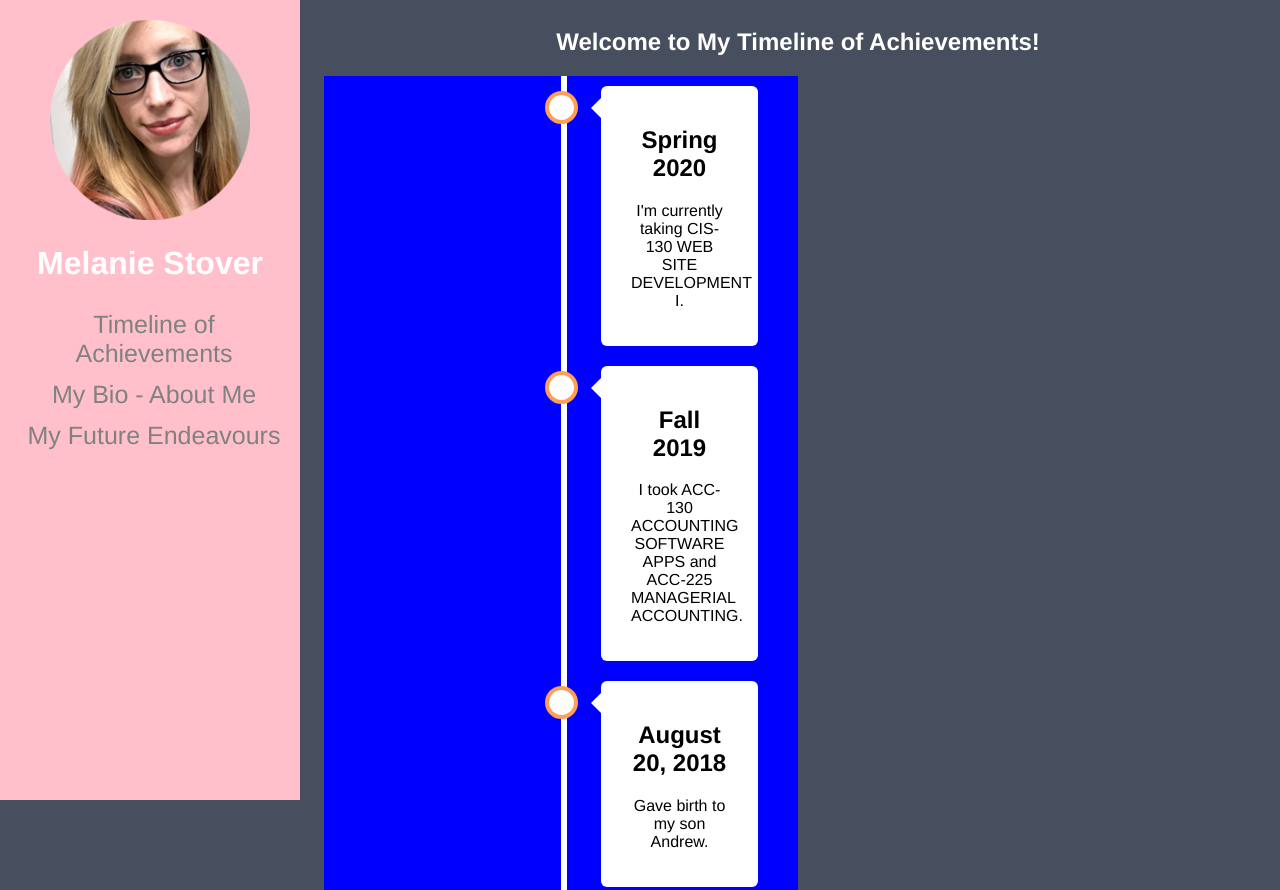
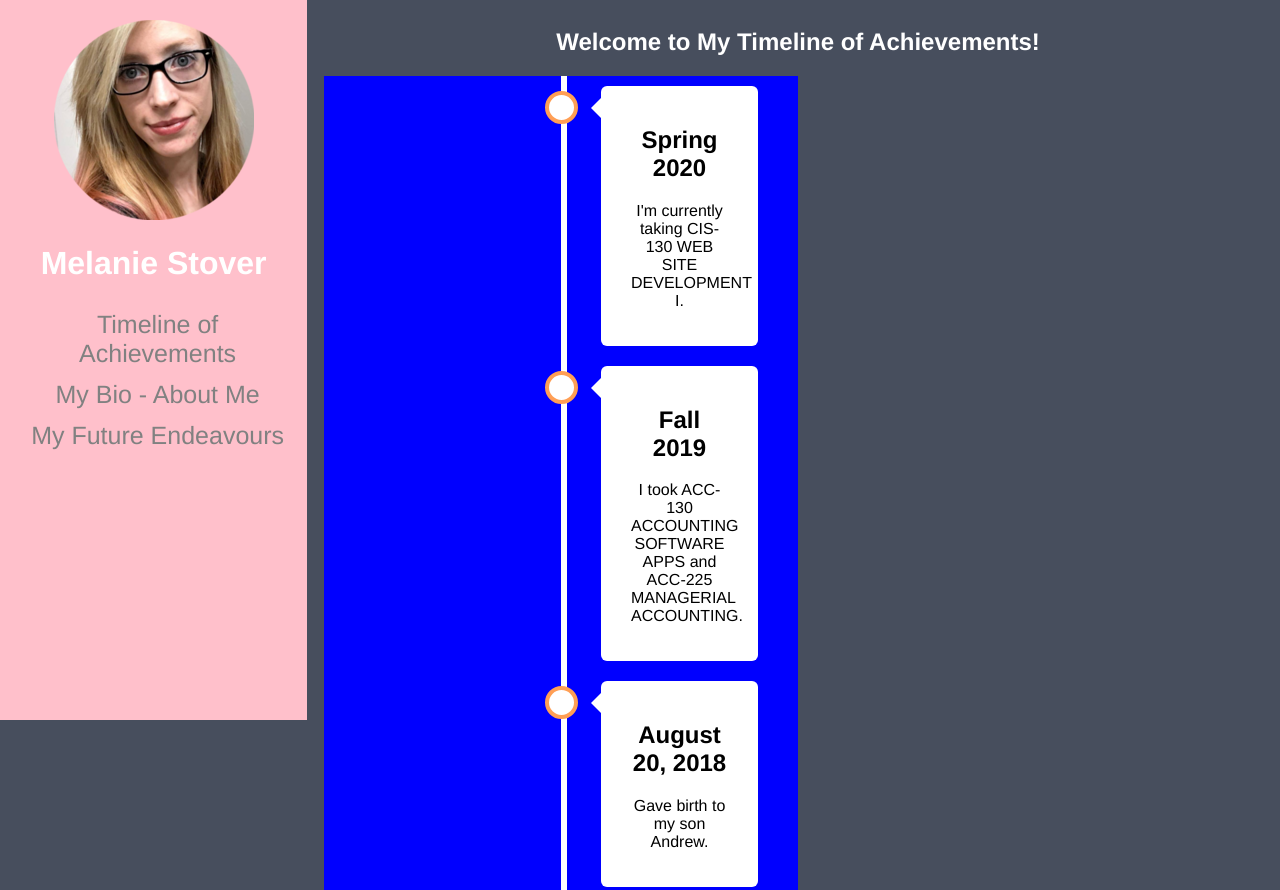
Before and after one commit to ms0686056/ms0686056.github.io, a plain HTML site: page index.html in a window 1280 px wide. Shown: the top 890 px of the page. Drawn offline with Linux system fonts and the light colour scheme.

Commit message:
edit style

```diff
--- a/style.css
+++ b/style.css
@@ -22,8 +22,9 @@ h1 {
 
 /* Sidebar */
 sidebar {
-  height: 100%;
-  width: 300px;
+  height: 90%;
+  width: 24%;
+  float: left;
   position: fixed;
   left: auto;
   z-index: 1;
```
